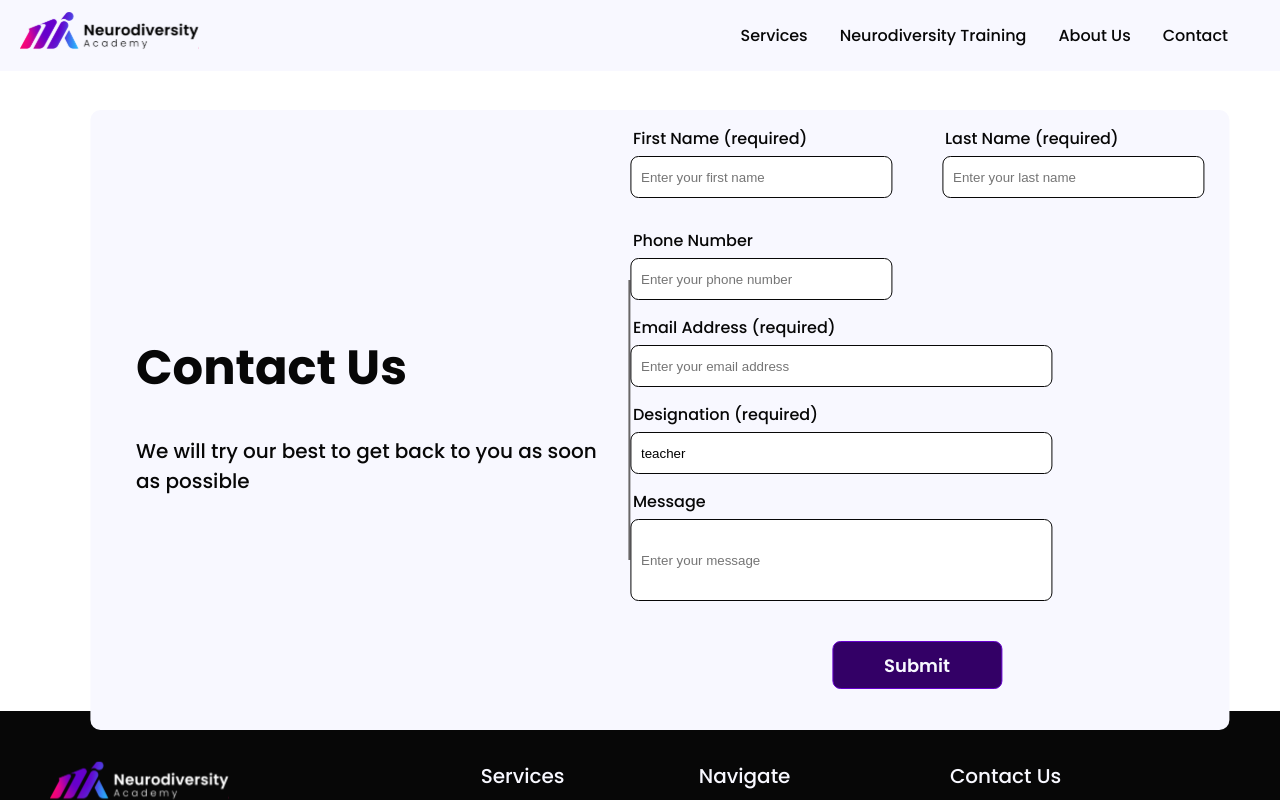
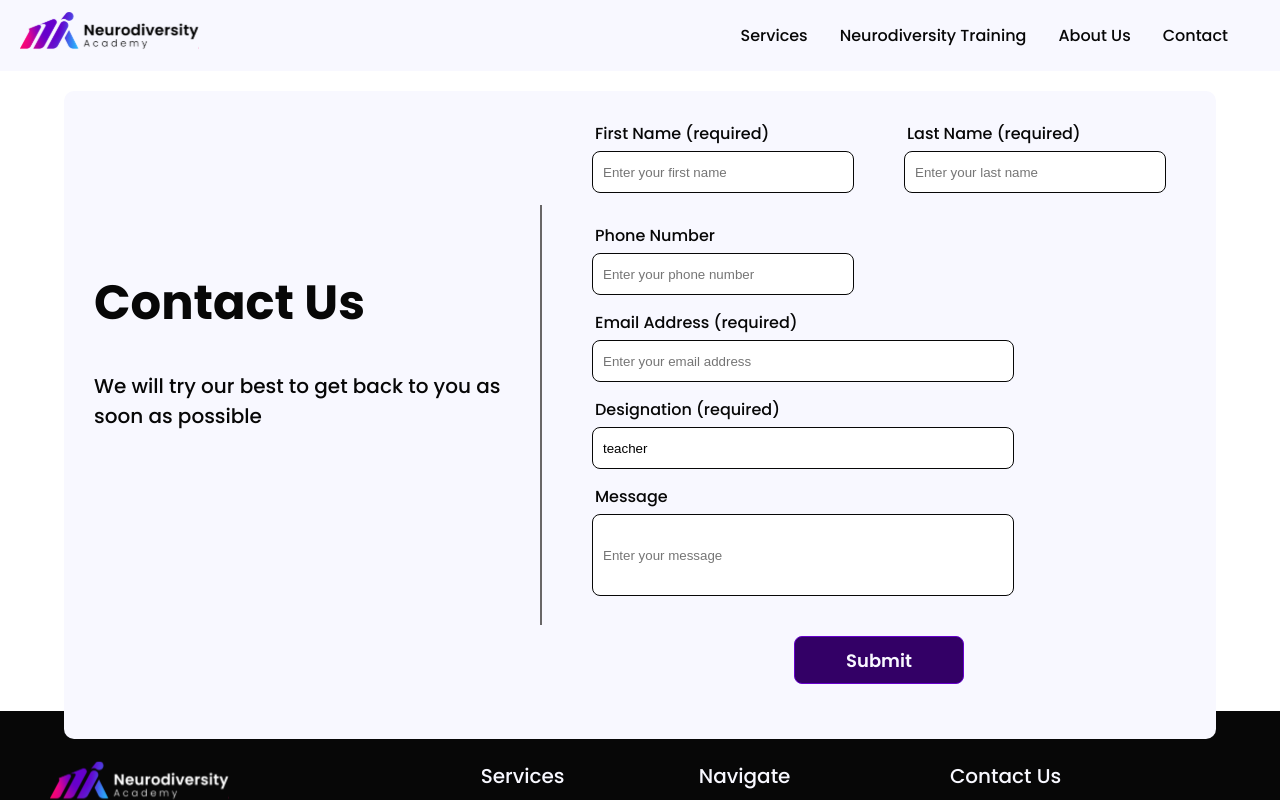
Before and after one commit to shademel/neurostudy-portal, a Next.js app: page /contact in a window 1280 px wide. Shown: the top 800 px of the page. Built offline with nearby package versions, Linux system fonts and the light colour scheme.

Commit message:
remove position fix for popup for contact us

```diff
--- a/src/app/components/contactUs/contactUs.module.css
+++ b/src/app/components/contactUs/contactUs.module.css
@@ -1,15 +1,11 @@
-  .container{
-
+.container {
+  display: flex;
+  justify-content: center;
 }
 .container form {
-    position: fixed;
-    top: 50%;
-    left: 50%;
-    transform: translate(-50%, -50%);
-    width: 85vw;
   background-color: var(--GhostWhite);
+  width: 90vw;
   backdrop-filter: 100px;
-    padding: 2vh 2vw;
   border-radius: 8px;
   margin: 20px;
   display: flex;
@@ -19,10 +15,13 @@
   border: 1px solid var(--CherryPie);
   border-radius: 10px;
 }
-  .title{
+.title {
   border-right: 2px solid rgb(105, 103, 103);
-    padding:20px;
-    height:30vh;
+
+  padding: 30px;
+  height: 45vh;
+  /* display: flex; */
+  /* flex-direction: column; */
   align-items: center;
 }
 .closeButton {
@@ -36,6 +35,7 @@
   flex-direction: column;
   justify-content: center;
   align-items: left;
+  padding: 30px 50px;
 }
 .container button {
   margin: 25px;
@@ -46,9 +46,8 @@
   text-align: left;
 }
 .message {
-
 }
-  .message input{
+.message input {
   height: 5rem;
 }
 .buttonArea {
```
Lines whose indentation alone changed are shown as unchanged.
